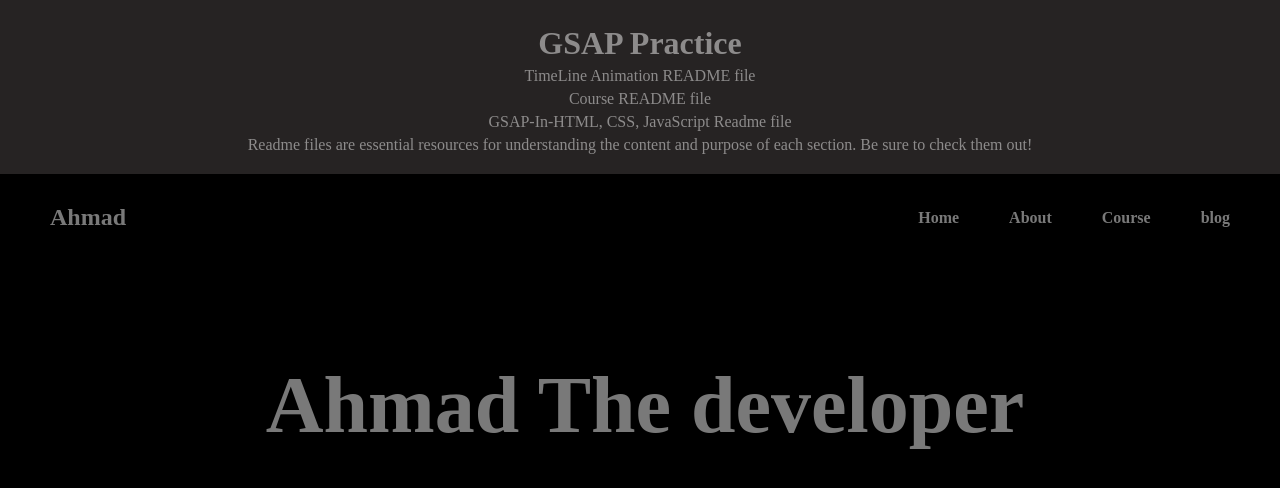
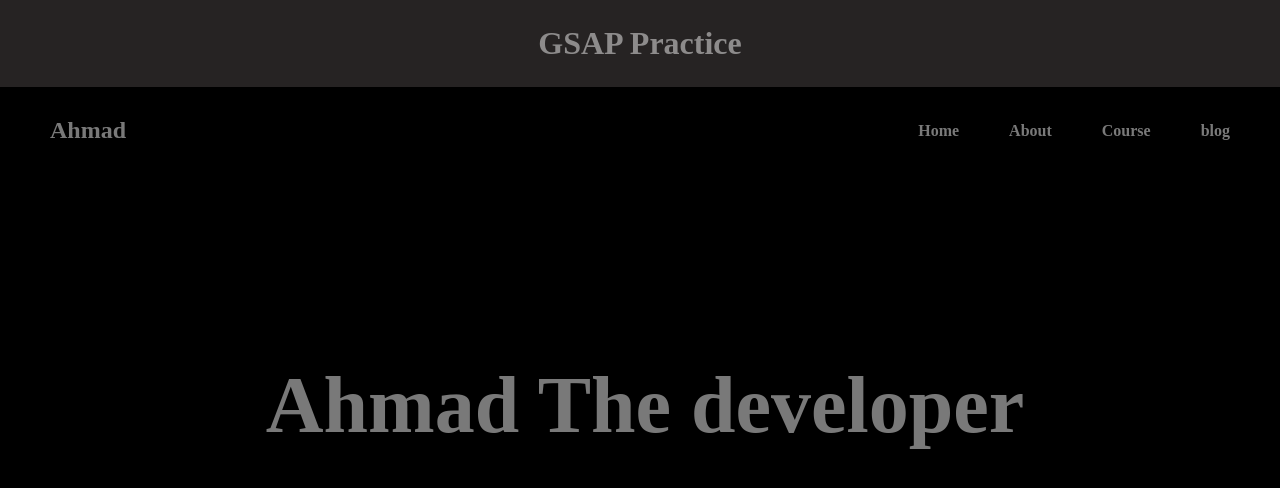
Before and after one commit to muhammadahmad1857/GSAP_PRACTICE, a plain HTML site: page GSAP-In-HTML/timeline-in-gsap/index.html in a window 1280 px wide. Drawn offline with nearby package versions, Linux system fonts and the light colour scheme.

Commit message:
Changes header

```diff
--- a/GSAP-In-HTML/svg-animation,easeing and change-attributes-of-elem in GSAP/style.css
+++ b/GSAP-In-HTML/svg-animation,easeing and change-attributes-of-elem in GSAP/style.css
@@ -16,6 +16,11 @@ body {
 body {
   overflow-x: hidden;
 }
+h1 {
+  color: #fff;
+  text-align: center;
+  margin-top: 100px;
+}
 #string {
   height: 200px;
   width: 100%;
--- a/GSAP-In-HTML/timeline-in-gsap/index.html
+++ b/GSAP-In-HTML/timeline-in-gsap/index.html
@@ -10,27 +10,7 @@
   <body>
     <header>
       <h1>GSAP Practice</h1>
-      <nav>
-        <ul>
-          <li>
-            <a href="/GSAP-In-HTML/timeline-in-GSAP/README.md">
-              TimeLine Animation README file</a
-            >
-          </li>
-          <li>
-            <a href="/README.md">Course README file</a>
-          </li>
-          <li>
-            <a href="/GSAP-In-HTML/README.md"
-              >GSAP-In-HTML, CSS, JavaScript Readme file</a
-            >
-          </li>
-        </ul>
-      </nav>
-      <p>
-        Readme files are essential resources for understanding the content and
-        purpose of each section. Be sure to check them out!
-      </p>
+
     </header>
     <!-- <div id="box1"></div>
     <div id="box2"></div>
```
Also changed, not shown: GSAP-In-HTML/svg-animation,easeing and change-attributes-of-elem in GSAP/index.html (+1 -1 lines).
